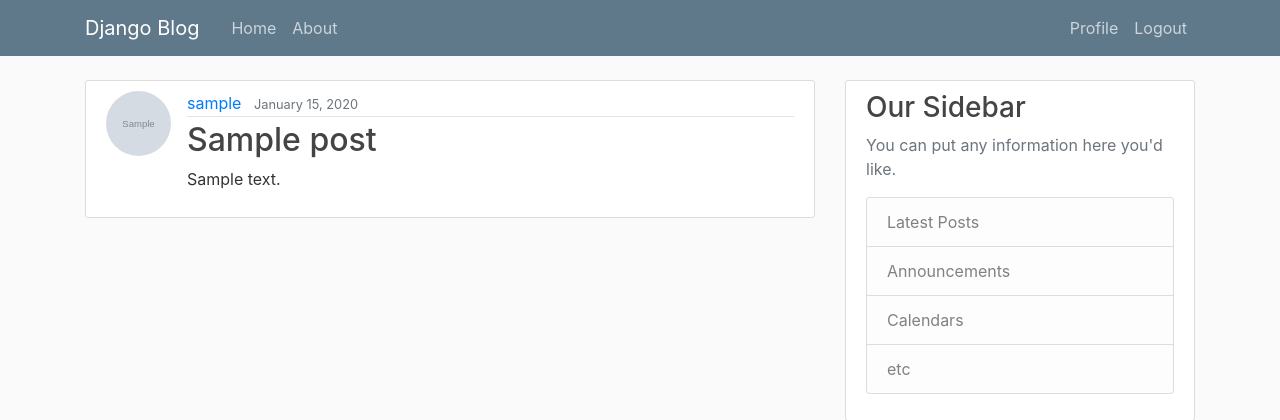
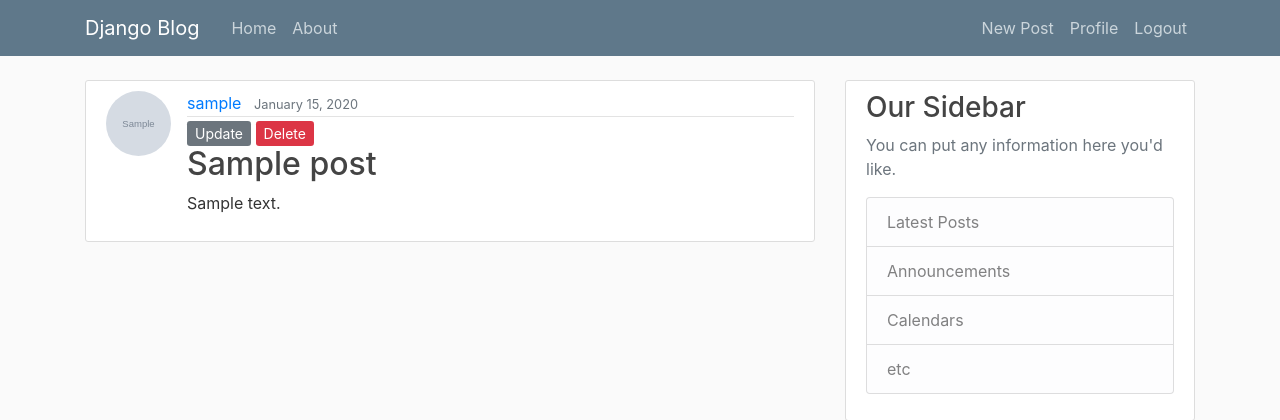
Before and after one commit to IulianStave/blog, a Django app: page /post/1/ in a window 1280 px wide. Shown: the top 420 px of the page. Run offline with Django 3.2, Linux system fonts and the light colour scheme; a user stored in the database is signed in; tables that the repository leaves empty hold one stand-in row (values such as "Sample post"); grey boxes marked "Sample" are stand-in pictures; some libraries are stand-ins or nearby versions.

Commit message:
Add New post next to Profile and delete,update on post detail

```diff
--- a/blog/templates/blog/base.html
+++ b/blog/templates/blog/base.html
@@ -32,6 +32,7 @@
                 <!-- Navbar Right Side -->
                 <div class="navbar-nav">
                     {% if user.is_authenticated %}
+                        <a class="nav-item nav-link" href="{% url 'post-create' %}">New Post</a>
                         <a class="nav-item nav-link" href="{% url 'profile' %}">Profile</a>
                         <a class="nav-item nav-link" href="{% url 'logout' %}">Logout</a>
                     {% else %}
--- a/blog/templates/blog/post_detail.html
+++ b/blog/templates/blog/post_detail.html
@@ -1,6 +1,7 @@
 {% extends 'blog/base.html' %}
 {% block content %}
-    <!-- post replaced with object -->
+    <!-- post replaced with object since it follows the structure
+    <app>/<model>_detail.html -->
     <article class="media content-section">
         <img class = "rounded-circle article-img"src="{{ object.author.profile.image.url }}">
         <div class="media-body">
@@ -8,6 +9,14 @@
             <a class="mr-2" href="#">{{ object.author }}</a>
             <small class="text-muted">{{ object.date_posted|date:"F d, Y" }}</small>
             </div>
+            <div>
+                {% if object.author == user %}
+                <a href = "{% url 'post-update' object.id %}"
+                class = "btn-secondary btn-sm mt-1 mb-1">Update</a>
+                <a href = "{% url 'post-delete' object.id %}"
+                class = "btn-danger btn-sm mt-1 mb-1">Delete</a>
+                {% endif %}
+            </div>
             <h2 class="article-title">{{ object.title }}</h2>
             <p class="article-content">{{ object.content }}</p>
         </div>
```
